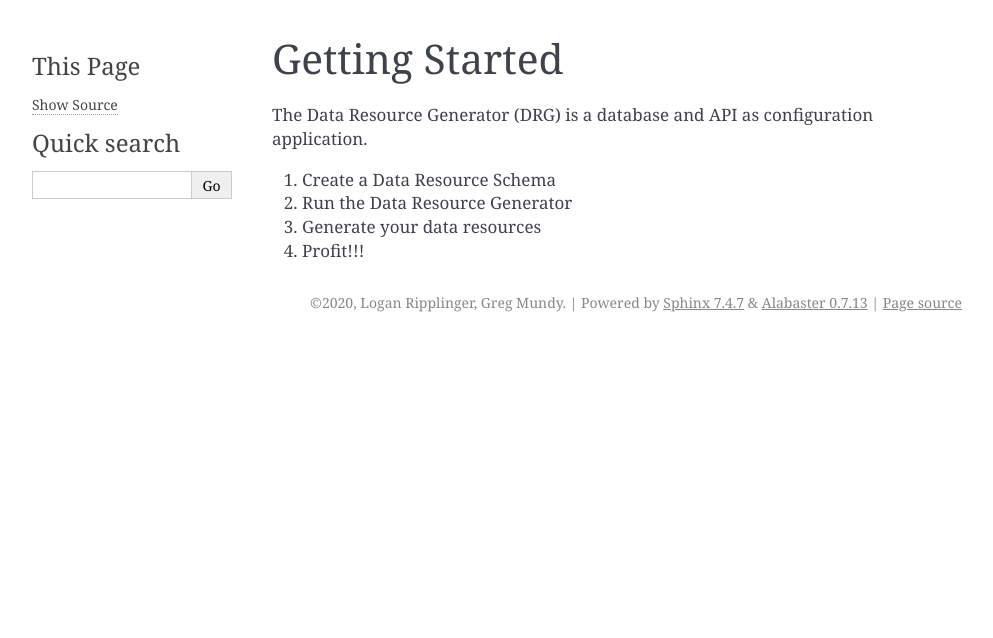
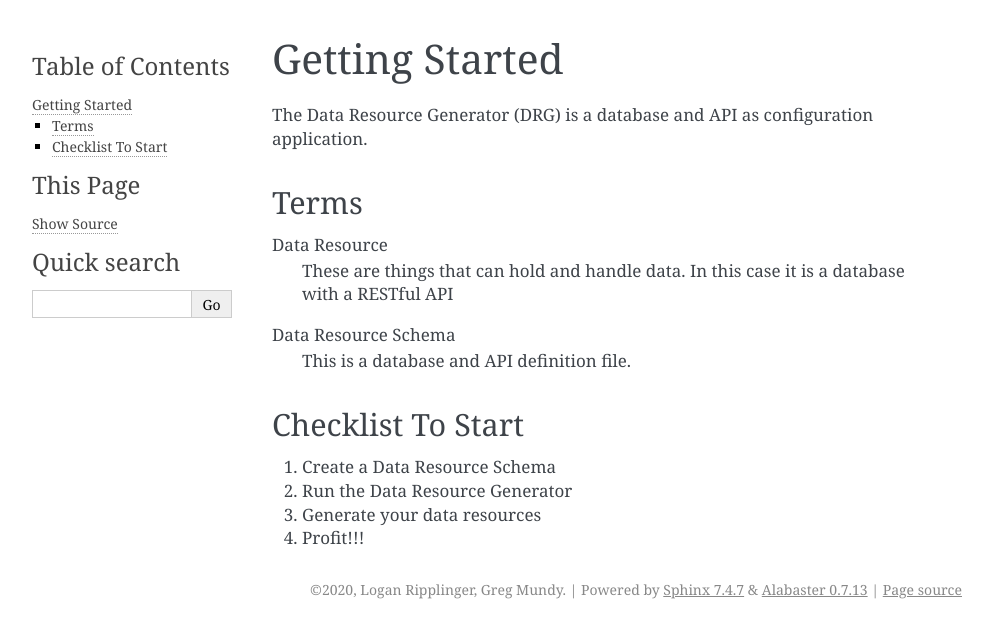
Before and after one commit to brighthive/data-resource-generator, a Sphinx documentation site: the page built from docs/source/getting_started.rst, in a window 1280 px wide. Shown: the top 638 px of the page, without its empty margins (148-1141 px from the left). Built offline with Sphinx 7.4.7, drawn with Linux system fonts in a browser that asks for light colours.

Commit message:
Expand on getting started

```diff
--- a/docs/source/getting_started.rst
+++ b/docs/source/getting_started.rst
@@ -3,6 +3,18 @@ Getting Started
 
 The Data Resource Generator (DRG) is a database and API as configuration application.
 
+Terms
+-----
+
+Data Resource
+    These are things that can hold and handle data. In this case it is a database with a RESTful API
+
+Data Resource Schema
+    This is a database and API definition file.
+
+Checklist To Start
+------------------
+
 #. Create a Data Resource Schema
 #. Run the Data Resource Generator
 #. Generate your data resources
```
